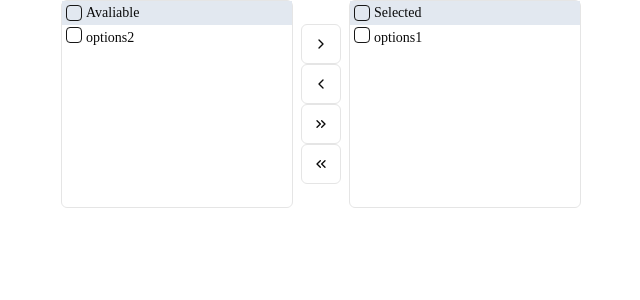
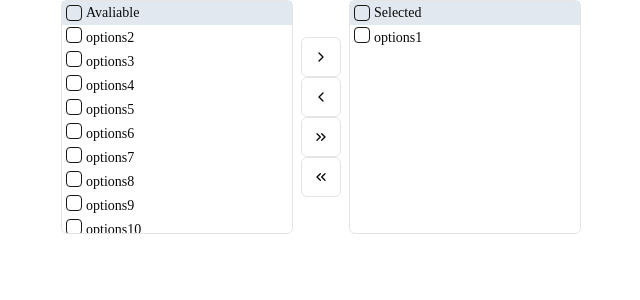
Before and after one commit to venkat-sci/v-react-multiselect, a React (Vite) app: page / in a window 1280 px wide. Shown: the top 300 px of the page, without its empty margins (295-935 px from the left). Built offline with nearby package versions, Linux system fonts and the light colour scheme.

Commit message:
Updated the file name and added more example data

```diff
--- a/src/App.tsx
+++ b/src/App.tsx
@@ -1,14 +1,32 @@
-import VReactMultiselect from './VReactMultiselect';
+import useVReactMultiSelect from './hooks/useVReactMultiSelect';
 
 function App() {
-  const inputData = ['options1', 'options2'];
+  const { VReactMultiSelect } = useVReactMultiSelect();
+  const inputData = [
+    'options1',
+    'options2',
+    'options3',
+    'options4',
+    'options5',
+    'options6',
+    'options7',
+    'options8',
+    'options9',
+    'options10',
+    'options11',
+    'options12',
+    'options13',
+    'options14',
+    'options15',
+    'options16',
+  ];
   const selectedInoutData = ['options1'];
   const returnValues = (data: string[]) => {
     console.log(data);
   };
   return (
     <>
-      <VReactMultiselect
+      <VReactMultiSelect
         returnValues={returnValues}
         selectedInoutData={selectedInoutData}
         inputData={inputData}
```
Also changed, not shown: src/components/VReactMultiSelect.tsx (renamed from src/VReactMultiselect.tsx, +7 -19 lines), src/components/v-react-multiselect.d.ts (added, +13 -0 lines).
